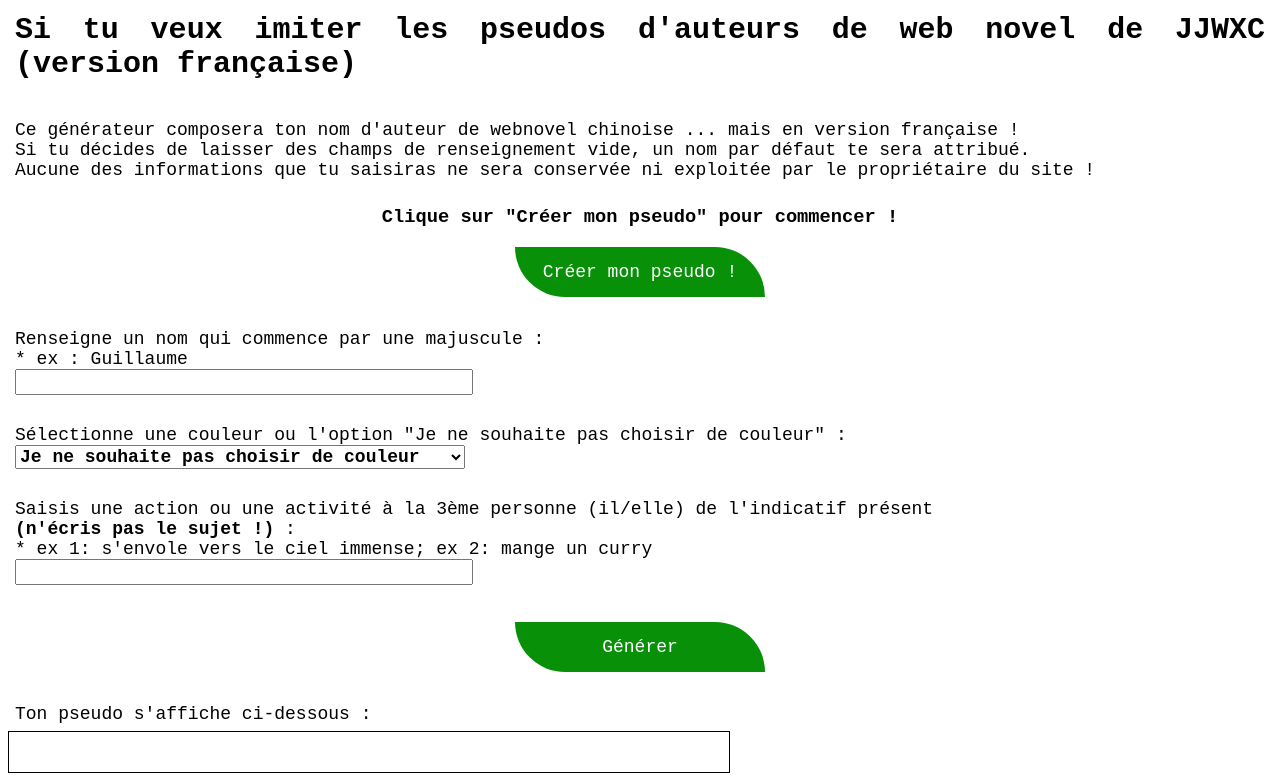
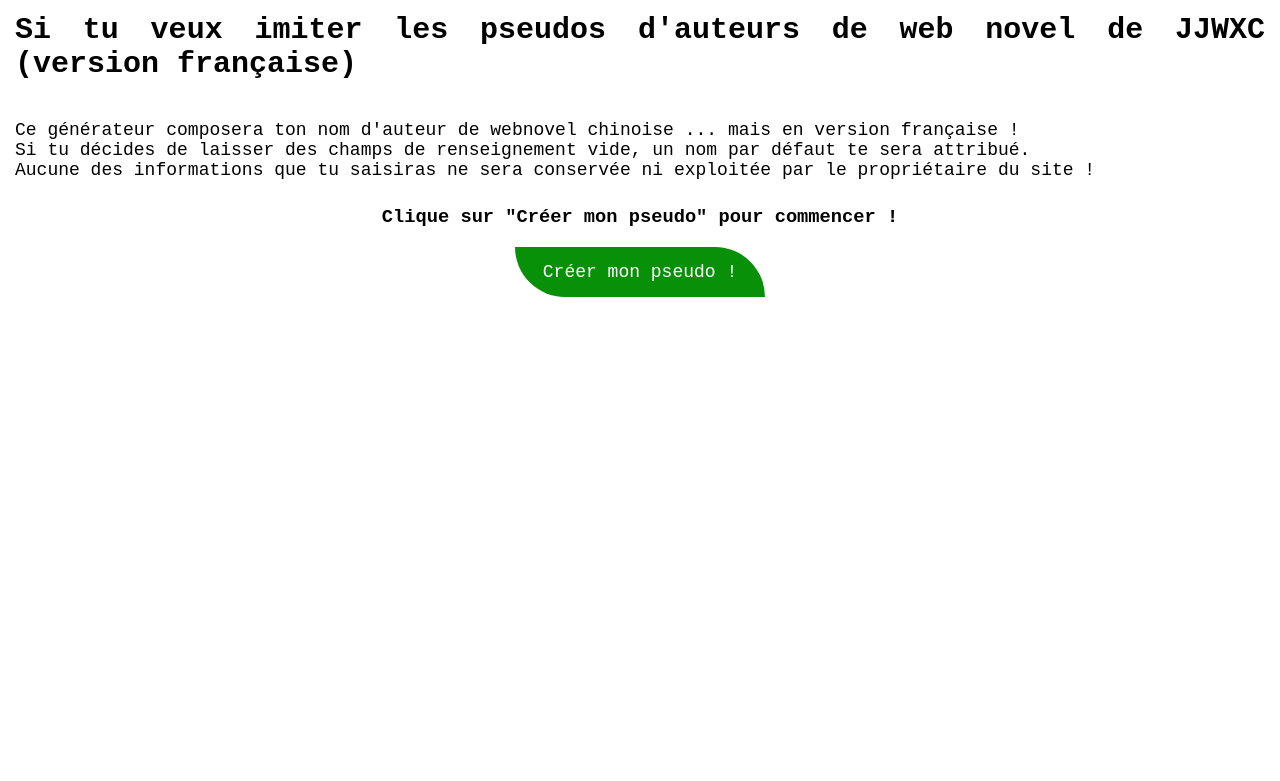
Before and after one commit to PythonTester971/Pseudo-generator, a plain HTML site: page index.html in a window 1280 px wide. Shown: the part 98-879 px from the top of the page. After the commit the page ends 800 px from the top, so only its background shows below. Drawn offline with Linux system fonts and the light colour scheme.

Commit message:
Correction du bouton 'Créer mon pseudo' : oubli de la classe 'displayNone' de la section

```diff
--- a/index.html
+++ b/index.html
@@ -29,7 +29,7 @@
         <button id="start">Créer mon pseudo !</button>
 
 
-       <section id="content">
+       <section id="content" class="displayNone">
         <form id="generation-form">
 
             <label for="user-name" id="label-name">
```
